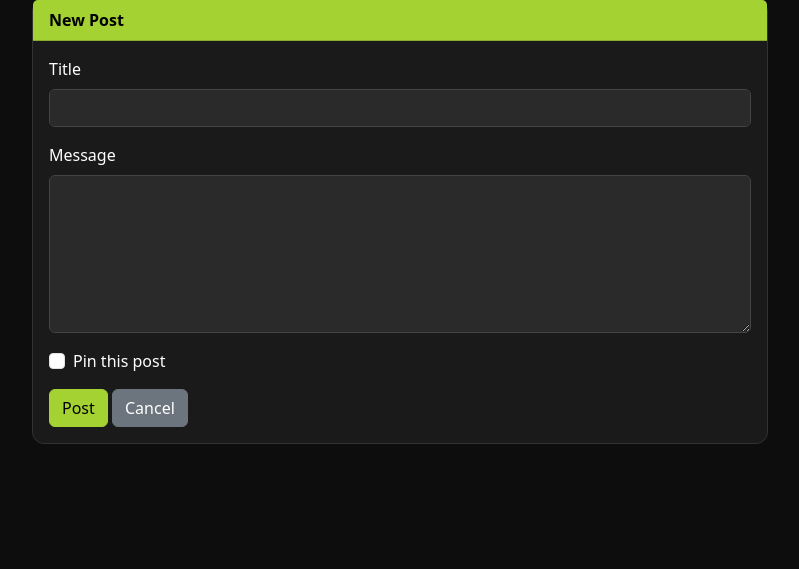
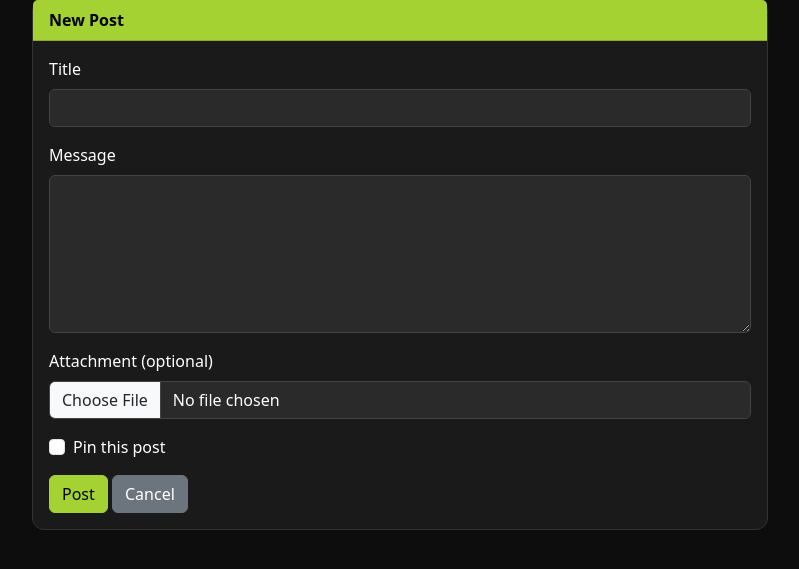
Before and after one commit to amfb98/church-safety-app, a Flask app: page /messages/add in a window 1280 px wide. Shown: the part 87-656 px from the top of the page, without its empty margins (240-1039 px from the left). Run offline with Flask 3, Linux system fonts and the light colour scheme; a user stored in the database is signed in.

Commit message:
Update message_form.html

```diff
--- a/templates/message_form.html
+++ b/templates/message_form.html
@@ -6,7 +6,7 @@
         <div class="card">
             <div class="card-header">{{ 'Edit Post' if msg else 'New Post' }}</div>
             <div class="card-body">
-                <form method="POST">
+                <form method="POST" enctype="multipart/form-data">
                     <div class="mb-3">
                         <label class="form-label">Title</label>
                         <input type="text" name="title" class="form-control" required
@@ -16,12 +16,25 @@
                         <label class="form-label">Message</label>
                         <textarea name="content" class="form-control" rows="6" required>{{ msg.content if msg else '' }}</textarea>
                     </div>
+
+                    <div class="mb-3">
+                        <label class="form-label">Attachment (optional)</label>
+                        <input type="file" name="attachment" class="form-control" accept=".pdf,.doc,.docx,.jpg,.jpeg,.png,.gif,.webp,.txt,.xls,.xlsx">
+                        {% if msg and msg.attachment_filename %}
+                        <div class="form-text mt-1">
+                            Current file: <strong>{{ msg.attachment_filename }}</strong>
+                            <br><small class="text-muted">Upload a new file only if you want to replace it.</small>
+                        </div>
+                        {% endif %}
+                    </div>
+
                     {% if not msg and current_user.role == 'admin' %}
                     <div class="mb-3 form-check">
                         <input type="checkbox" name="is_pinned" class="form-check-input" id="pin">
                         <label class="form-check-label" for="pin">Pin this post</label>
                     </div>
                     {% endif %}
+
                     <button type="submit" class="btn btn-primary">{{ 'Save Changes' if msg else 'Post' }}</button>
                     <a href="{{ url_for('messages') if not msg else url_for('message_detail', msg_id=msg.id) }}" class="btn btn-secondary">Cancel</a>
                 </form>
```
